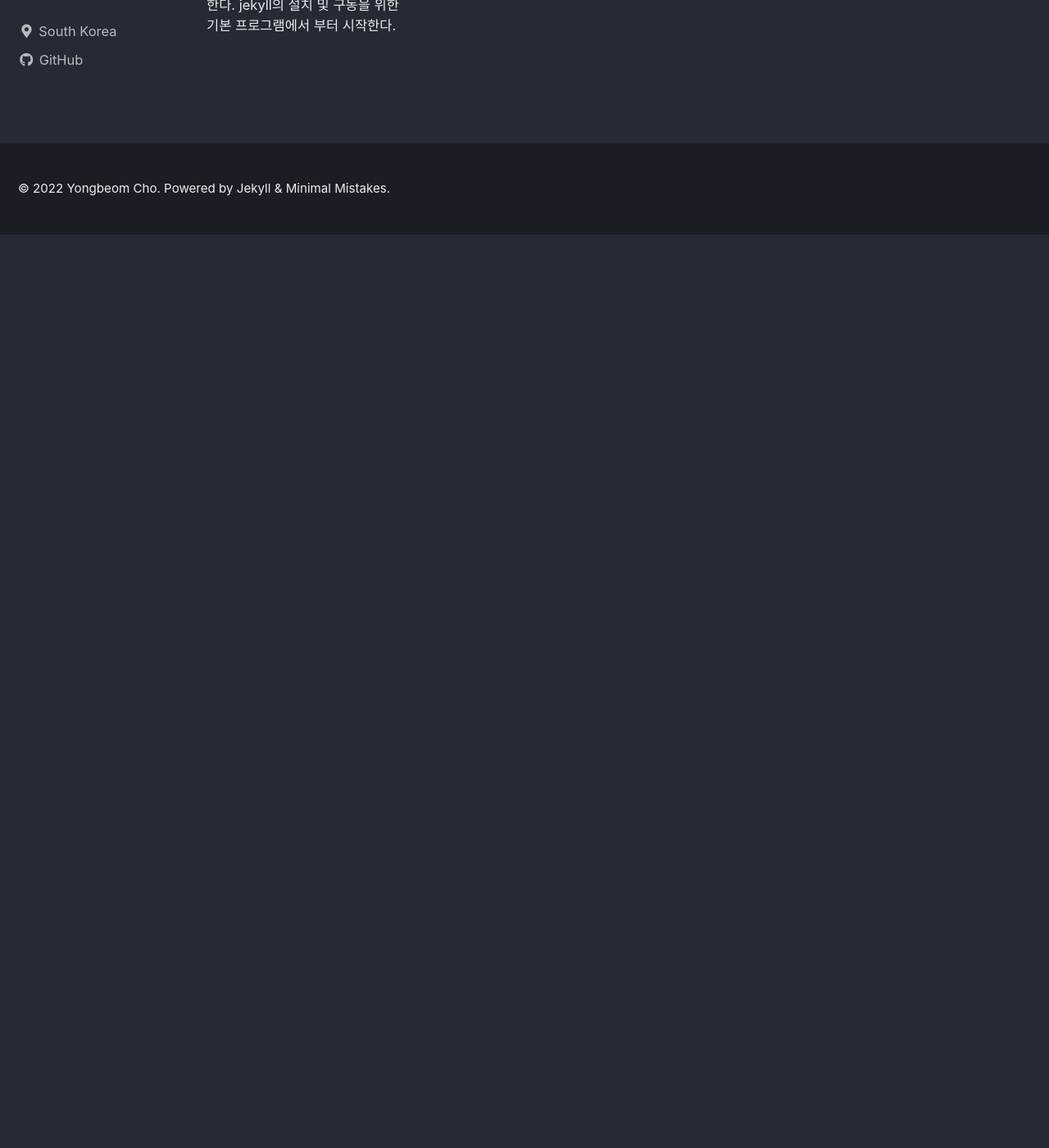
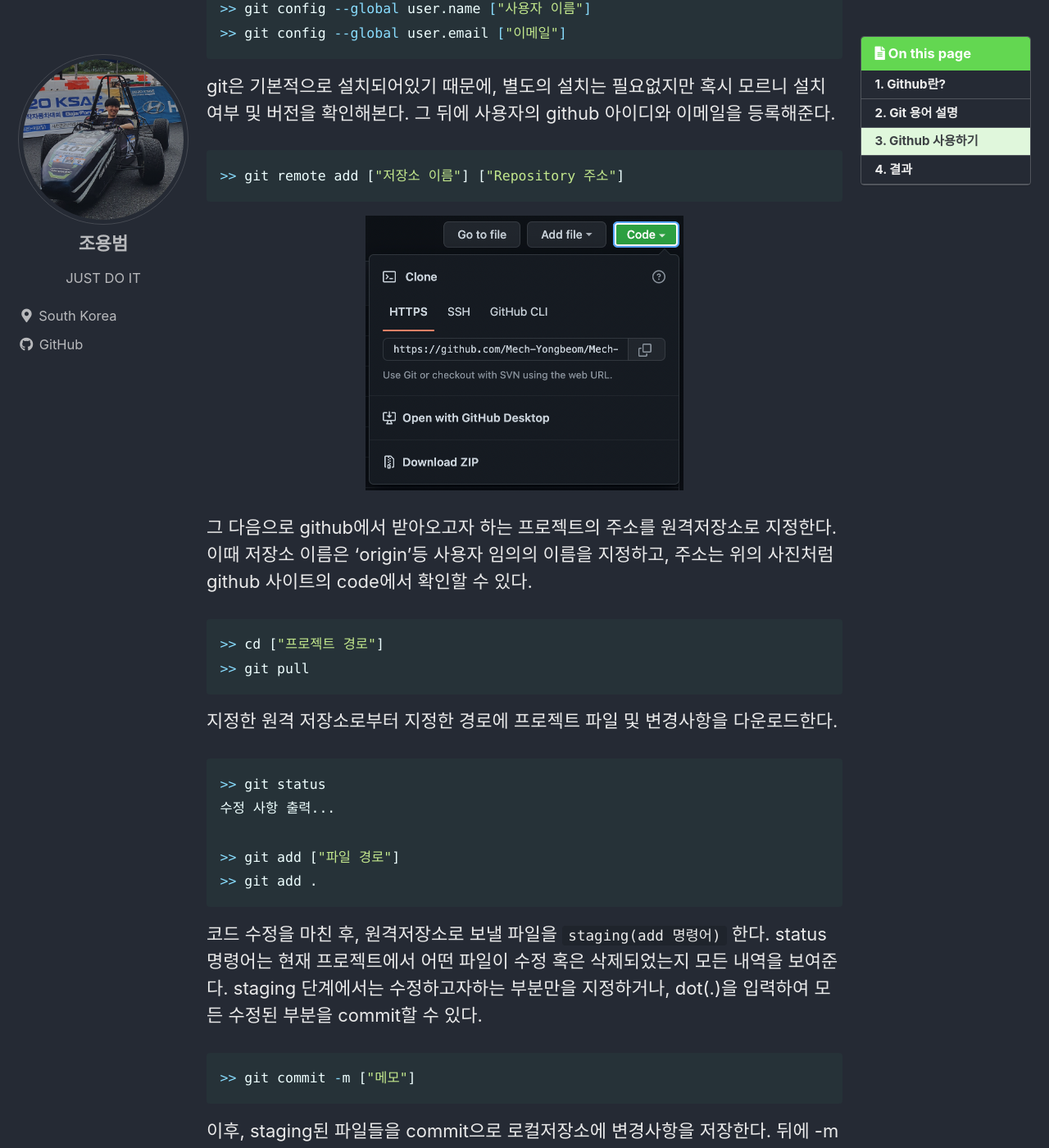
Before and after one commit to Mech-Yongbeom/Mech-Yongbeom.github.io, a Jekyll site: the page built from _posts/2022-09-29-GB02.markdown, in a window 1280 px wide and 1400 px high, scrolled down 1966 px. Shown: the whole window at 82% size. Built offline with Jekyll 4.4.1, drawn with Linux system fonts in a browser that asks for light colours; cached includes are drawn as plain includes; before the commit the page ends 2252 px from its top, so only the background shows below that; some of the changed text lies outside the part shown.

Commit message:
221003 post edit

````diff
--- a/_posts/2022-09-29-GB02.markdown
+++ b/_posts/2022-09-29-GB02.markdown
@@ -1,33 +1,92 @@
 ---
-title:  "MAC 개발환경에서 Github 사용하기"
+title:  "Github 사용법 (add, push, pull)"
 date:   2022-09-29
 categories: Github_Blog
 toc: true
 toc_sticky: true
 ---
 
-본 글은 MAC에서 Github 블로그를 이용하기 위한 Github 이용법을 소개한다. 터미널 환경에서 `git` 명령어를 이용해서 다양한 작업을 수행한다.
+본 글은 Github 블로그를 구축하기 위한 기본적인 Github 이용법을 소개한다. 터미널 환경에서 `git` 명령어를 이용해서 다양한 작업을 수행한다.
 <br><br>
 
 # 1. Github란?
 깃허브(Github)를 이해하기 위해서는 먼저 git의 의미를 알아야한다.
+
 <p align="center">
   <img src="/assets/images/GB02/img01.png">
 </p>
+
 `git`이란 **'분산형 버전관리 시스템'**을 의미한다. 우리가 문서 파일들을 저장하는 경우, 보통 아래의 사진처럼 버전을 나누어 저장한다. 문서의 용량 10MB라면 총 5개의 버전이니까 50MB의 저장 공간이 필요하다. 이는 굉장히 비효율적인 방식으로 git은 각 버전들간의 **변경사항**만을 저장하여 버전을 관리한다.
 
 `github`는 git을 인터넷 서버 상에 저장하는 **원격저장소** 역할을 수행한다. 그 덕분에 프로젝트를 진행함에 있어서 다른 사람들과 코드 공유를 더욱 수월하게 수행할 수 있다.
 <br><br>
 
-# 2. Github 연동하기
+# 2. Git 용어 설명
 
+git을 위한 기본적인 요소는 다음 세가지로 구성된다.
+* github : 원격 저장소
+* local : 사용자 저장소
+* commit : github로 내보내기 이전의 중간자
+
+<p align="center">
+  <img src="/assets/images/GB02/img02.jpg" style="max-width: 50%; height: auto;">
+</p>
+
+각 요소들 간에 파일을 주고받는 동작의 이름은 다음과 같다.
+* add : commit에 프로젝트 변경사항을 추가하는 동작
+* pull : github로 프로젝트를 업로드하는 동작
+* push : github에서 프로젝트를 다운로드하는 동작
+<br><br>
+
+# 3. Github 사용하기
+```bash
+>> git --version
+git version 2.37.3
+>> git config --global user.name ["사용자 이름"]
+>> git config --global user.email ["이메일"]
 ```
->> cd [작업경로]
->> git
->> git remote
->> git clone
->> git add
->> git push
+git은 기본적으로 설치되어있기 때문에, 별도의 설치는 필요없지만 혹시 모르니 설치 여부 및 버전을 확인해본다. 그 뒤에 사용자의 github 아이디와 이메일을 등록해준다.
+
+```py
+>> git remote add ["저장소 이름"] ["Repository 주소"]
+```
+<p align="center">
+  <img src="/assets/images/GB02/img03.png" style="max-width: 50%; height: auto;">
+</p>
+
+그 다음으로 github에서 받아오고자 하는 프로젝트의 주소를 원격저장소로 지정한다. 이때 저장소 이름은 'origin'등 사용자 임의의 이름을 지정하고, 주소는 위의 사진처럼 github 사이트의 code에서 확인할 수 있다.
+
+``` py
+>> cd ["프로젝트 경로"]
 >> git pull
 ```
-작성중...
+
+지정한 원격 저장소로부터 지정한 경로에 프로젝트 파일 및 변경사항을 다운로드한다.
+
+```py
+>> git status
+수정 사항 출력...
+
+>> git add ["파일 경로"]
+>> git add .
+```
+코드 수정을 마친 후, 원격저장소로 보낼 파일을 `staging(add 명령어)` 한다. status 명령어는 현재 프로젝트에서 어떤 파일이 수정 혹은 삭제되었는지 모든 내역을 보여준다. staging 단계에서는 수정하고자하는 부분만을 지정하거나, dot(.)을 입력하여 모든 수정된 부분을 commit할 수 있다.
+
+```py
+>> git commit -m ["메모"]
+```
+이후, staging된 파일들을 commit으로 로컬저장소에 변경사항을 저장한다. 뒤에 -m 명령어를 통해서 해당 commit에 대한 설명을 덧붙일 수 있다.
+
+```py
+>> git push ["저장소 이름"] ["branch 이름"]
+```
+
+마지막으로 로컬 저장소에 있는 commit을 push 명령어를 통해서 github에 업로드하면 변경사항을 원격 저장소에 저장할 수 있다.
+<br><br>
+
+# 4. 결과
+<p align="center">
+  <img src="/assets/images/GB02/img04.png" style="max-width: 70%; height: auto;">
+</p>
+
+Github 사이트에서 해당 repository에 가보면 자신이 commit할 때의 메모와 함께 수정된 파일이 업로드 되어있는 것을 확인할 수 있다.
````
Also changed, not shown: assets/images/GB02/img02.jpg (added), assets/images/GB02/img03.png (added), assets/images/GB02/img04.png (added).
